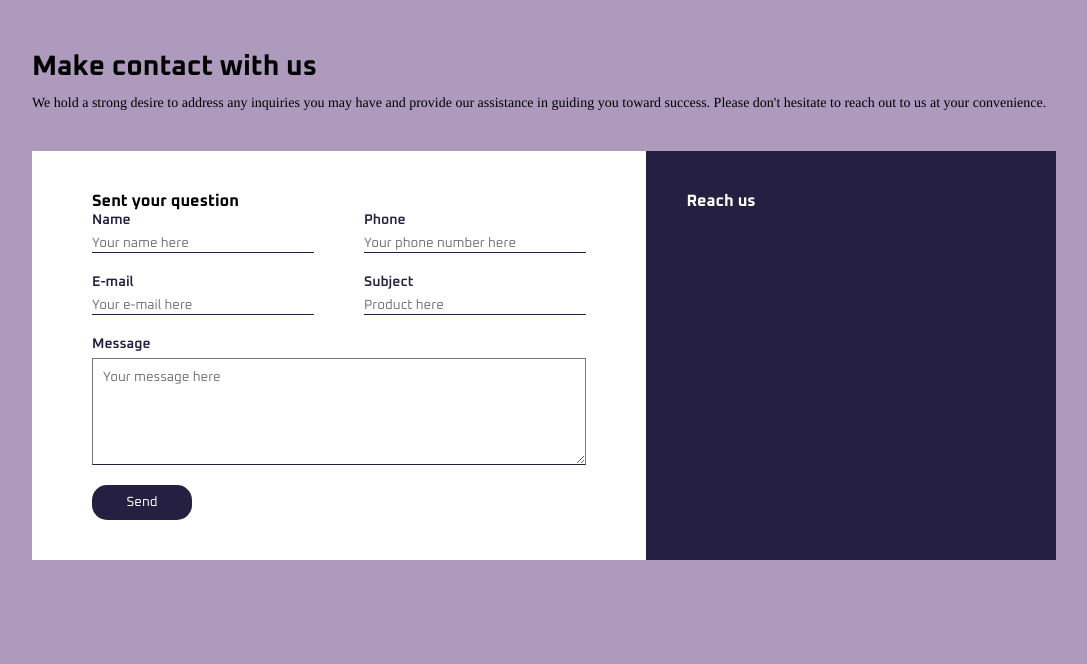
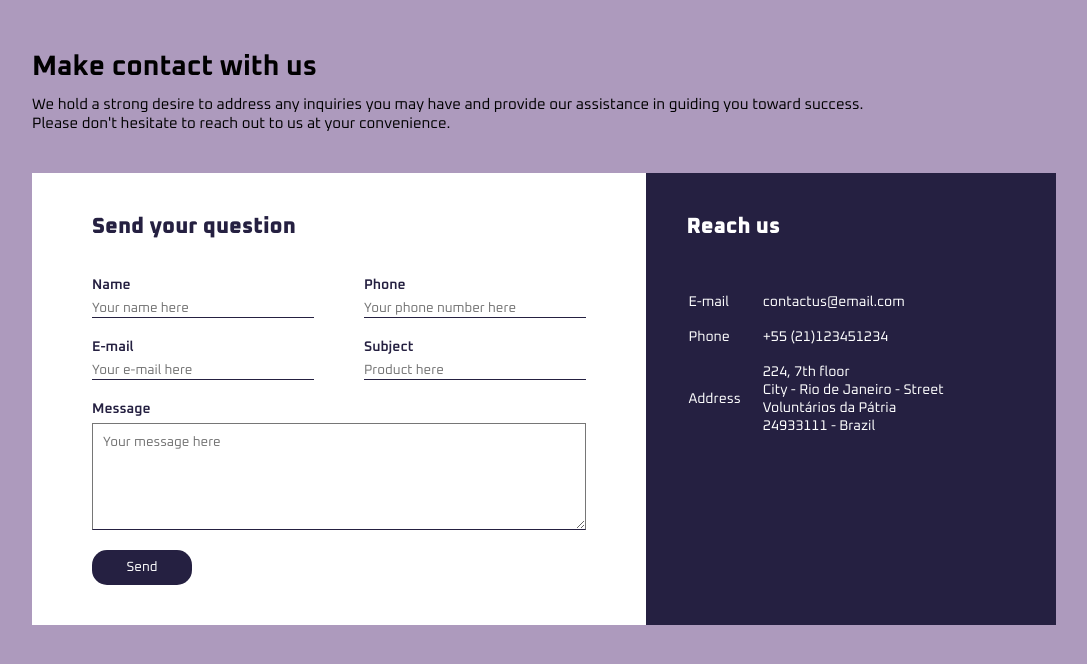
Before and after one commit to Reis567/contact-us2, a plain HTML site: page index.html in a window 1280 px wide. Shown: the whole page, without its empty margins (96-1183 px from the left). Drawn offline with Linux system fonts and the light colour scheme.

Commit message:
Right table

```diff
--- a/index.html
+++ b/index.html
@@ -12,11 +12,11 @@
             Make contact with us
         </h1>
         <p>
-            We hold a strong desire to address any inquiries you may have and provide our assistance in guiding you toward success. Please don't hesitate to reach out to us at your convenience.
+            We hold a strong desire to address any inquiries you may have and provide our assistance in guiding you toward success. <br>Please don't hesitate to reach out to us at your convenience.
         </p>
         <div class="contact-box">
             <div class="contact-left">
-                <h3>Sent your question</h3>
+                <h3>Send your question</h3>
                 <form action="">
                     <div class="input-row">
                         <div class="input-group">
@@ -51,6 +51,27 @@
             </div>
             <div class="contact-right">
                 <h3>Reach us</h3>
+                <table>
+                    <tr>
+                        <td>E-mail</td>
+                        <td>
+                            contactus@email.com
+                        </td>
+                    </tr>
+                    <tr>
+                        <td>Phone</td>
+                        <td>
+                            +55 (21)123451234
+                        </td>
+                    </tr>
+                    <tr>
+                        <td>Address</td>
+                        <td>
+                            224, 7th floor <br> City - Rio de Janeiro - Street Voluntários da Pátria <br>
+                            24933111 - Brazil
+                        </td>
+                    </tr>
+                </table>
             </div>
         </div>
     </div>
--- a/style.css
+++ b/style.css
@@ -7,7 +7,8 @@
     font-family: 'Oxanium' , sans-serif;
 }
 p{
-    font-family: Times, serif;
+    font-weight: 400;
+    font-size: 15px;
 }
 :root{
     --background-color1: #51287377;
@@ -87,3 +88,24 @@ button{
     border-radius: 15px;
     margin-top: 15px;
 }
+
+.contact-left h3{
+    color: #252041;
+    font-weight: 900;
+    margin-bottom: 35px;
+    font-size: 22px;
+}
+.contact-right h3{
+    color: white;
+    font-weight: 900;
+    margin-bottom: 35px;
+    font-size: 22px;
+}
+
+tr td:first-child{
+    padding-right: 20px;
+}
+
+tr td{
+    padding-top: 15px;
+}
```
